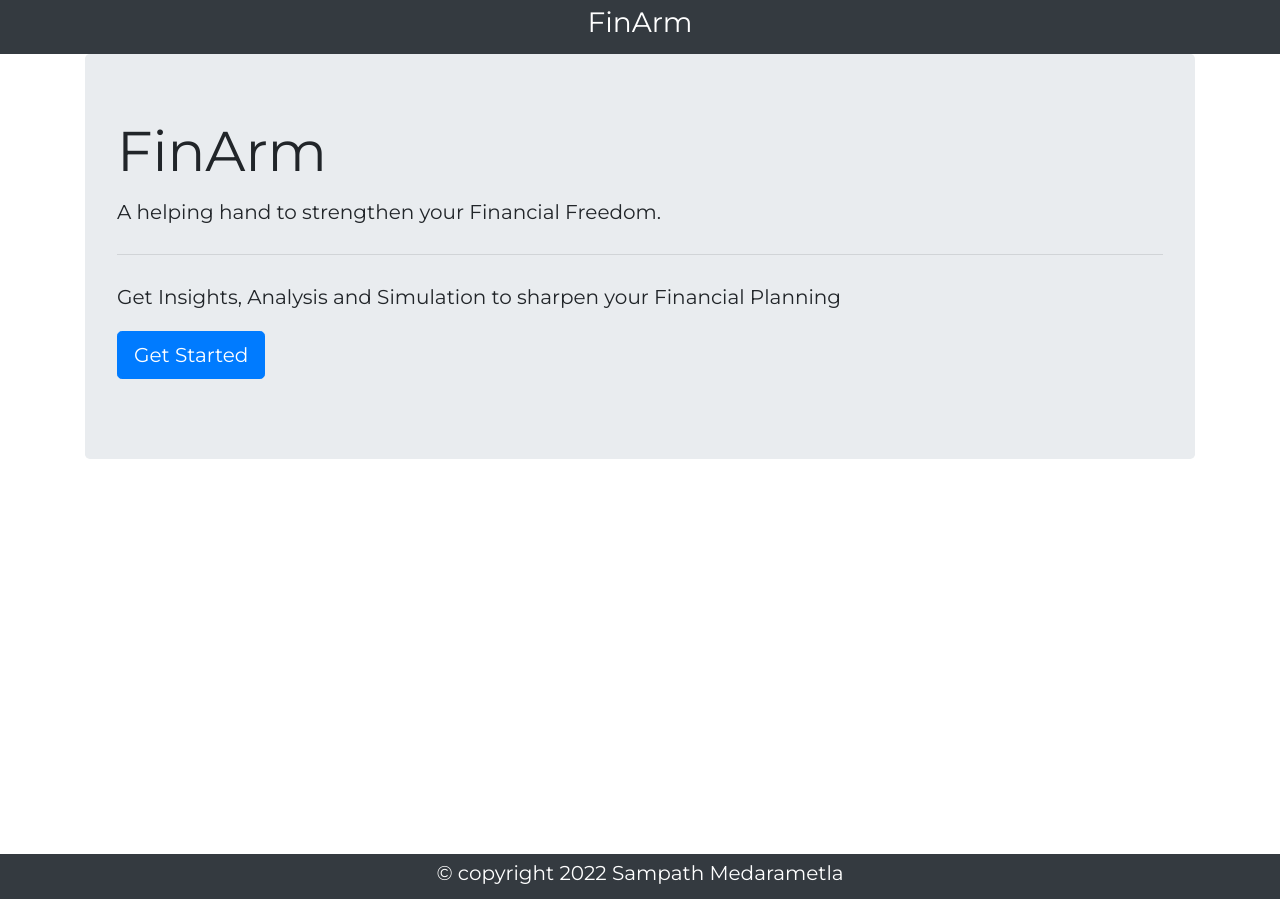
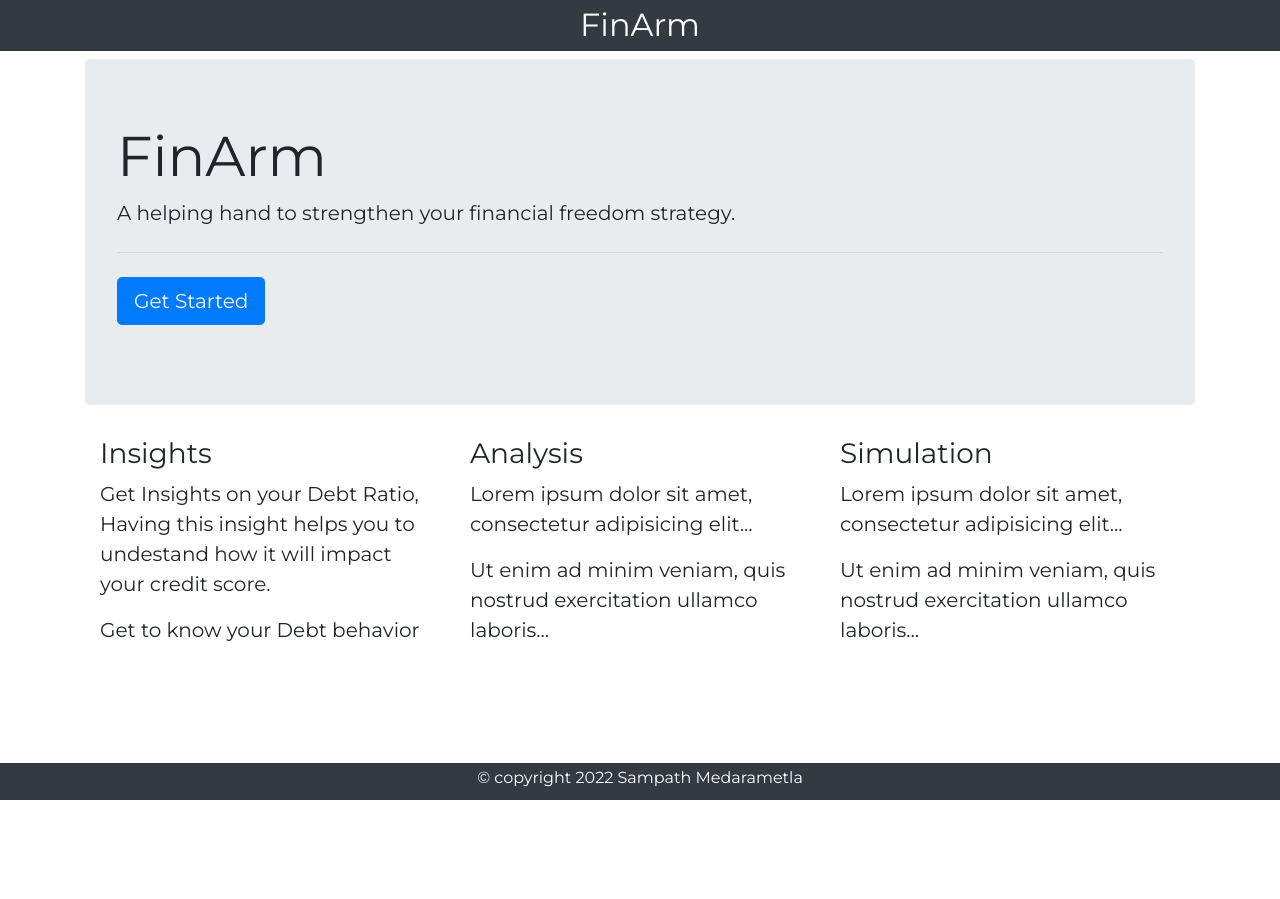
Before and after one commit to iamSampath/finarm, a Flask app: page / in a window 1280 px wide. After the commit the page ends 800 px from the top, so only its background shows below. Run offline with Flask 2, Linux system fonts and the light colour scheme; some libraries are stand-ins or nearby versions.

Commit message:
Fixed template, removed unnecessary css

```diff
--- a/static/style.css
+++ b/static/style.css
@@ -1,36 +1,20 @@
-body {
+
+body{
+    line-height: 1.8;
     font: 20px Montserrat, sans-serif;
-    line-height: 1.8;
-  }
+    line-height: 1.5;
+}
 
 .whitefont{
-  font: 50px Montserrat, sans-serif;
-  font-stretch: expanded;
   color:white;
   padding:0.5%;
 }
 
-.page-header, .page-footer {
-  flex-grow:initial;
-  flex-shrink: initial;
+.footer{
+  position: fixed;
+  padding: 5px;
+  bottom: 0;
+  width: 100%;
+  color: white;
+  text-align: center;
 }
-
-html, body {
-  box-sizing: border-box;
-  height: 100%;
-  padding: 0;
-  margin: 0;
-}
-.wrapper {
-  box-sizing: border-box;
-  min-height: 100%;
-  display: flex;
-  flex-direction: column;
-}
-.page-header, .page-footer {
-  flex-grow: 0;
-  flex-shrink: 0;
-}
-.page-body {
-  flex-grow: 1;
-}
--- a/templates/index.html
+++ b/templates/index.html
@@ -7,11 +7,29 @@
 {% block main %}
 <div class="jumbotron">
     <h1 class="display-4">FinArm</h1>
-    <p class="lead">A helping hand to strengthen your Financial Freedom.</p>
+    <p class="lead">A helping hand to strengthen your financial freedom strategy.</p>
     <hr class="my-4">
-    <p>Get Insights, Analysis and Simulation to sharpen your Financial Planning</p>
     <p class="lead">
       <a class="btn btn-primary btn-lg" href="#" role="button">Get Started</a>
     </p>
   </div>
+  <div class="container">
+    <div class="row">
+      <div class="col-sm-4">
+        <h3>Insights</h3>
+        <p>Get Insights on your Debt Ratio, Having this insight helps you to undestand how it will impact your credit score.</p>
+        <p>Get to know your Debt behavior</p>
+      </div>
+      <div class="col-sm-4">
+        <h3>Analysis</h3>
+        <p>Lorem ipsum dolor sit amet, consectetur adipisicing elit...</p>
+        <p>Ut enim ad minim veniam, quis nostrud exercitation ullamco laboris...</p>
+      </div>
+      <div class="col-sm-4">
+        <h3>Simulation</h3>
+        <p>Lorem ipsum dolor sit amet, consectetur adipisicing elit...</p>
+        <p>Ut enim ad minim veniam, quis nostrud exercitation ullamco laboris...</p>
+      </div>
+    </div>
+  </div>
 {% endblock %}
--- a/templates/layout.html
+++ b/templates/layout.html
@@ -10,18 +10,18 @@
         <title>{% block title %}{% endblock %}</title>
     </head>
     <body>
-        <div class="page-header bg-dark whitefont">
-            <h3 align="center">
+        <div class="bg-dark">
+            <h2 align="center" class="whitefont">
                 FinArm
-            </h3>
+            </h2>
         </div>
         <div class="container container-fluid wrapper">
             {% block main %}{% endblock %}
         </div>
-        <div class="bg-dark whitefont page-footer">
-            <h5 align="center">
+        <div class="bg-dark footer">
+            <h6 align="center">
                 &copy; copyright 2022 Sampath Medarametla
-            </h5>
+            </h6>
         </div>
         <script src="https://code.jquery.com/jquery-3.2.1.slim.min.js" integrity="sha384-KJ3o2DKtIkvYIK3UENzmM7KCkRr/rE9/Qpg6aAZGJwFDMVNA/GpGFF93hXpG5KkN" crossorigin="anonymous"></script>
         <script src="https://cdn.jsdelivr.net/npm/popper.js@1.12.9/dist/umd/popper.min.js" integrity="sha384-ApNbgh9B+Y1QKtv3Rn7W3mgPxhU9K/ScQsAP7hUibX39j7fakFPskvXusvfa0b4Q" crossorigin="anonymous"></script>
```
